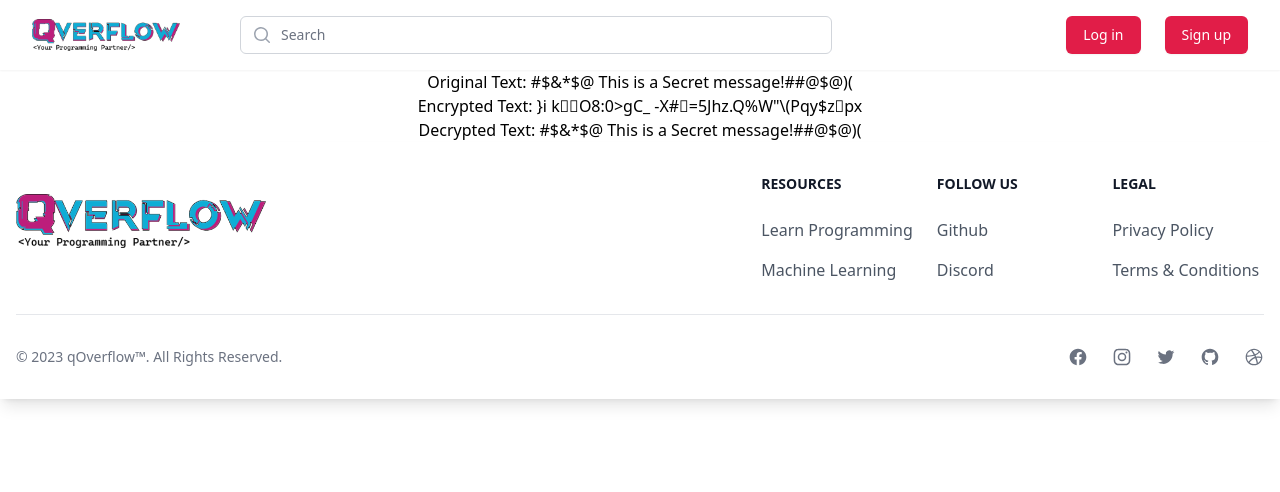
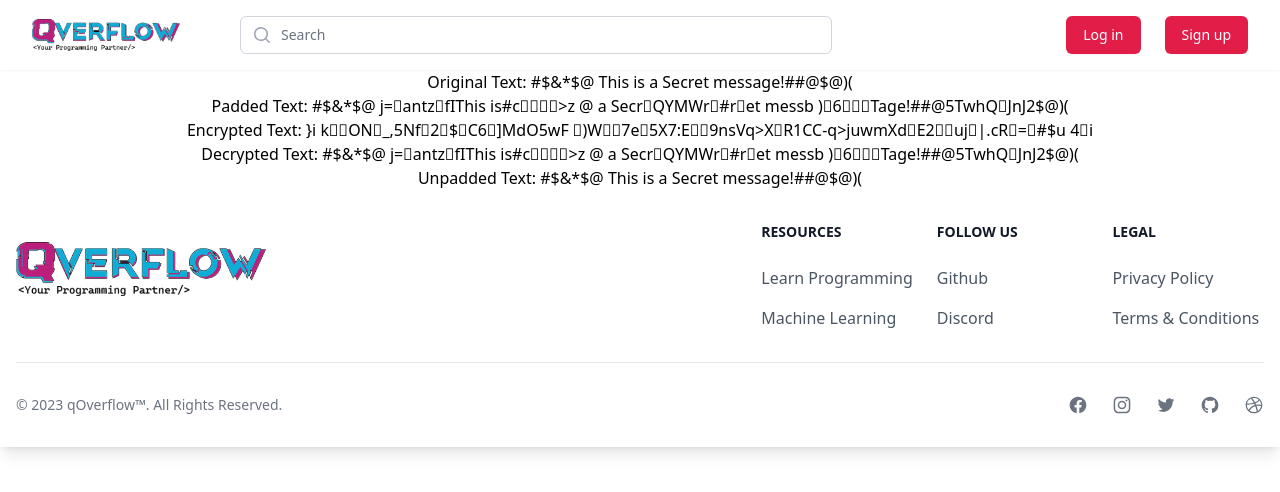
Before and after one commit to YeasirAR/qoverflow, a Next.js app: page /test_encryption in a window 1280 px wide. Shown: the top 492 px of the page. Built offline with nearby package versions, Linux system fonts and the light colour scheme.

Commit message:
Add key based padding to Custom Encryption Algorithm

```diff
--- a/custom_encryption_algorithm/custom_encryption_algorithm.js
+++ b/custom_encryption_algorithm/custom_encryption_algorithm.js
@@ -1,19 +1,41 @@
 export class CustomEncryptionAlgorithm {
-    static key1 = "m+sqPDiPWGlGmb8/K9JmE2Zm1bw4qYEiX646+cnY07ibpKz6yPQV4Z2/9yDtJ131";
-    static key2 = "6ZbtKCuG7q58beeodlJH5BYRNut35UMfj3lG8W9kn/UEKZPLEAecdTV2jPGXBJTq";
+  static key1 =
+    "m+sqPDiPWGlGmb8/K9JmE2Zm1bw4qYEiX646+cnY07ibpKz6yPQV4Z2/9yDtJ131";
+  static key2 =
+    "6ZbtKCuG7q58beeodlJH5BYRNut35UMfj3lG8W9kn/UEKZPLEAecdTV2jPGXBJTq";
+  static key3 = "7_10";
+
   encrypt(text) {
+    const [interval, length] = CustomEncryptionAlgorithm.key3
+      .split("_")
+      .map(Number);
+    let paddedText = "";
+    for (let i = 0; i < text.length; i++) {
+      paddedText += text[i];
+      if ((i + 1) % interval === 0) {
+        let padding = "";
+        for (let i = 0; i < length; i++) {
+          padding += String.fromCharCode(Math.floor(Math.random() * 128));
+        }
+        paddedText += padding;
+      }
+    }
     let cipherText = "";
     let keyIndex = 0;
 
-        for (let i = 0; i < text.length; i++) {
-          const charCode = text.charCodeAt(i);
-          const first_shift = CustomEncryptionAlgorithm.key1.charCodeAt(keyIndex % CustomEncryptionAlgorithm.key1.length);
-          const second_shift = CustomEncryptionAlgorithm.key2.charCodeAt(first_shift % CustomEncryptionAlgorithm.key2.length);
+    for (let i = 0; i < paddedText.length; i++) {
+      const charCode = paddedText.charCodeAt(i);
+      const first_shift = CustomEncryptionAlgorithm.key1.charCodeAt(
+        keyIndex % CustomEncryptionAlgorithm.key1.length
+      );
+      const second_shift = CustomEncryptionAlgorithm.key2.charCodeAt(
+        first_shift % CustomEncryptionAlgorithm.key2.length
+      );
       const newCode = (charCode + second_shift) % 128;
       cipherText += String.fromCharCode(newCode);
       keyIndex++;
     }
-        return cipherText;
+    return [paddedText,cipherText];
   }
 
   decrypt(text) {
@@ -22,13 +44,27 @@ export class CustomEncryptionAlgorithm {
 
     for (let i = 0; i < text.length; i++) {
       const charCode = text.charCodeAt(i);
-          const first_shift = CustomEncryptionAlgorithm.key1.charCodeAt(keyIndex % CustomEncryptionAlgorithm.key1.length);
-          const second_shift = CustomEncryptionAlgorithm.key2.charCodeAt(first_shift % CustomEncryptionAlgorithm.key2.length);
+      const first_shift = CustomEncryptionAlgorithm.key1.charCodeAt(
+        keyIndex % CustomEncryptionAlgorithm.key1.length
+      );
+      const second_shift = CustomEncryptionAlgorithm.key2.charCodeAt(
+        first_shift % CustomEncryptionAlgorithm.key2.length
+      );
       const newCode = (charCode - second_shift + 128) % 128;
       plainText += String.fromCharCode(newCode);
       keyIndex++;
     }
-
-        return plainText;
+    let [interval, length] = CustomEncryptionAlgorithm.key3
+      .split("_")
+      .map(Number);
+    let unpaddedText = "";
+    for (let i = 0, j = 0; i < plainText.length; i++) {
+      unpaddedText += plainText[i];
+      j++;
+      if ((j) % interval === 0) {
+        i += length;
       }
     }
+    return [unpaddedText,plainText];
+  }
+}
--- a/pages/test_encryption/index.js
+++ b/pages/test_encryption/index.js
@@ -1,21 +1,26 @@
 import { use, useState } from "react"
 import { useEffect } from "react"
 import {CustomEncryptionAlgorithm} from "@/custom_encryption_algorithm/custom_encryption_algorithm"
+import { set } from "mongoose";
 
 const Func = () => {
+    const [paddedText, setPaddedText] = useState("");
     const [encryptedText, setEncryptedText] = useState("");
     const [decryptedText, setDecryptedText] = useState("");
     const [originalText, setOriginalText] = useState("");
+    const [unpaddedText, setUnpaddedText] = useState("");
     useEffect(() => {
         const ENCR = new CustomEncryptionAlgorithm();
         const encrypt = ENCR.encrypt;
         const decrypt = ENCR.decrypt;
         const text = "#$&*$@ This is a Secret message!##@$@)("
-        const encryptedText = encrypt(text);
-        const decryptedText = decrypt(encryptedText);
+        const [paddedText,encryptedText] = encrypt(text);
+        const [unpaddedText,decryptedText] = decrypt(encryptedText);
         setEncryptedText(encryptedText);
         setDecryptedText(decryptedText);
+        setPaddedText(paddedText);
         setOriginalText(text);
+        setUnpaddedText(unpaddedText);
         console.log(encryptedText);
         console.log(decryptedText);
 
@@ -23,8 +28,10 @@ const Func = () => {
 
   return <div>
         <h1 className="text-center">Original Text: {originalText}</h1>
+        <h1 className="text-center">Padded Text: {paddedText}</h1>
         <h1 className="text-center">Encrypted Text: {encryptedText}</h1>
         <h1 className="text-center">Decrypted Text: {decryptedText}</h1>
+        <h1 className="text-center">Unpadded Text: {unpaddedText}</h1>
 
   </div>
 }
```
Lines whose indentation alone changed are shown as unchanged.
